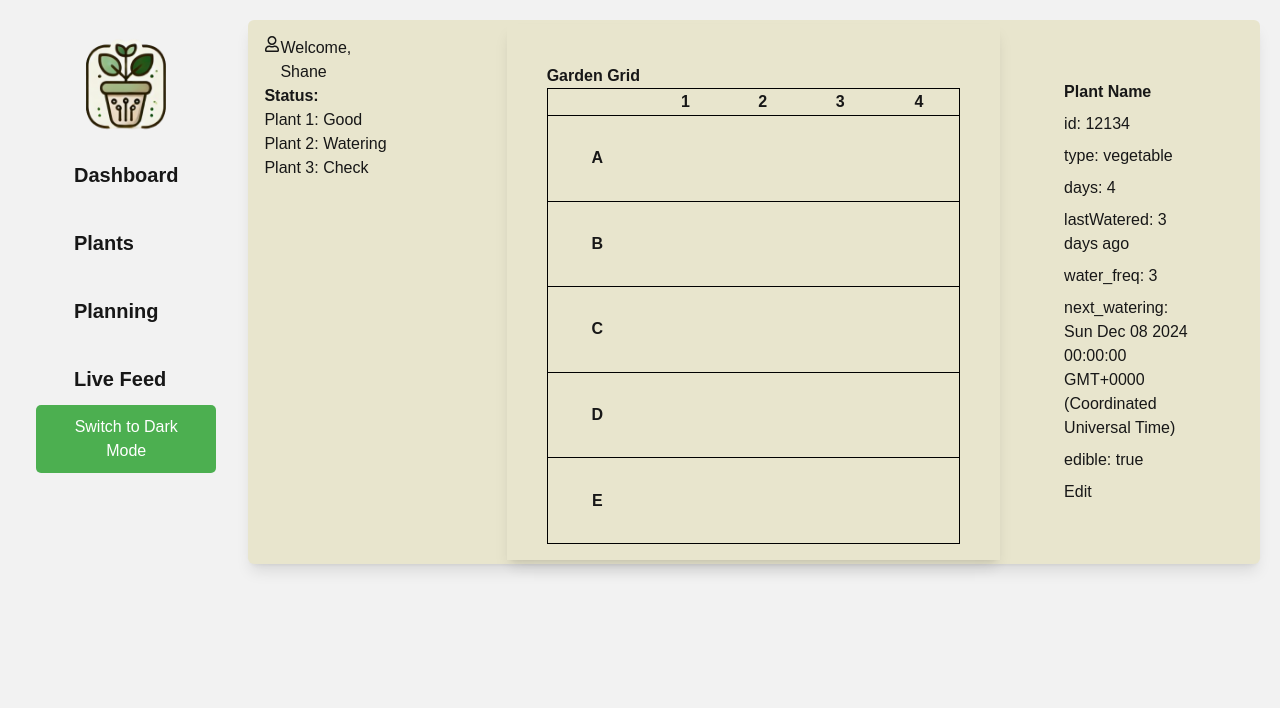
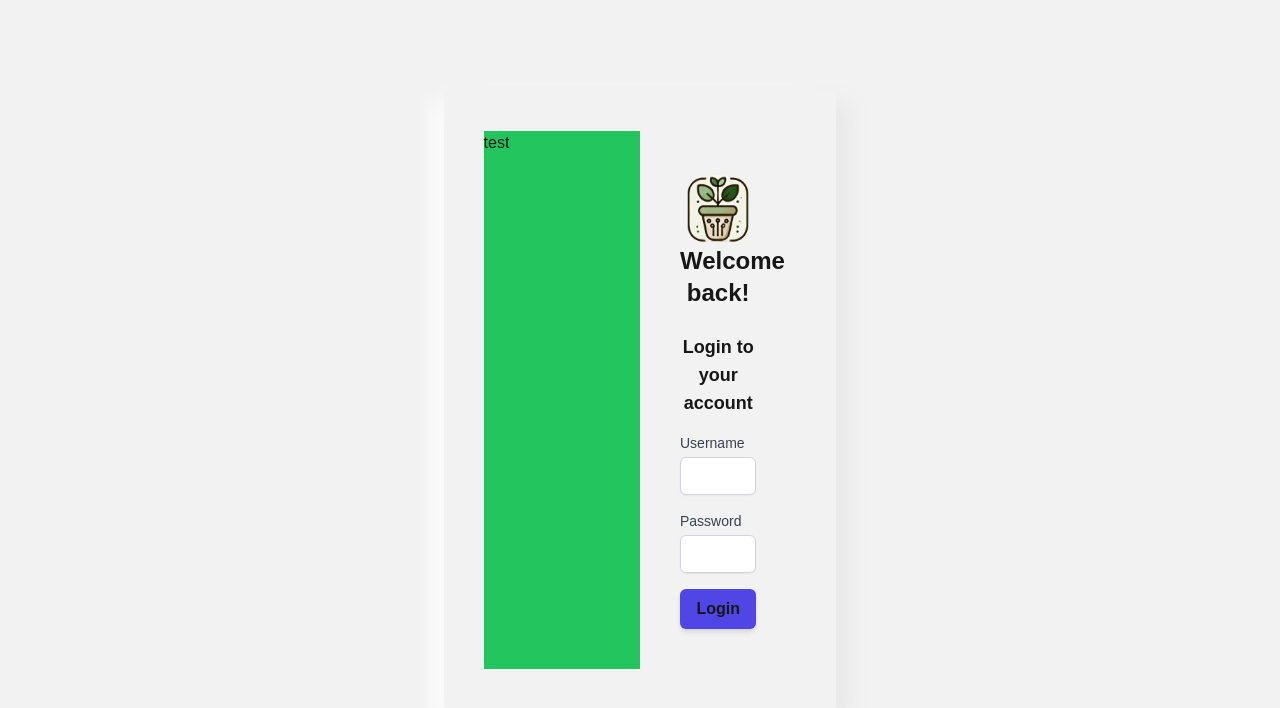
Before and after one commit to matsusht24/ProjectX, a Next.js app in the folder ProjectX-React/: page / in a window 1280 px wide. Shown: the top 708 px of the page. Built offline with nearby package versions, Linux system fonts and the light colour scheme.

Commit message:
creating login page

```diff
--- a/ProjectX-React/src/app/page.tsx
+++ b/ProjectX-React/src/app/page.tsx
@@ -1,7 +1,8 @@
+"use client";
 import { FaRegUser } from "react-icons/fa";
-import PlantCard from "./ui/PlantInfoCard";
-import PlantGrid from "./ui/PlantGrid";
+import { useState } from "react";
 import NavBar from "./ui/NavBar";
+import UserLogin from "./ui/UserLogin";
 
 export interface user {
   name: string;
@@ -13,46 +14,21 @@ export const user = {
   img: FaRegUser,
 };
 
-const plants = [
-  { status: "Good", number: 1 },
-  { status: "Watering", number: 2 },
-  { status: "Check", number: 3 },
-];
 export default function Home() {
+  const [username, setUsername] = useState<string>("");
+  const [password, setPassword] = useState<string>("");
+
+  const handleSubmit = (e: React.FormEvent) => {
+    e.preventDefault();
+    // Handle login logic here
+    console.log("Username:", username);
+    console.log("Password:", password);
+  };
+
   return (
-    <div className="fixed  w-screen h-screen">
-      <div className="flex flex-row m-5 ">
-        <NavBar />
-        <div className="flex flex-row  bg-beige-foreground max-h-full  rounded-md shadow-lg  ">
-          <div className="  p-3 w-1/4 m-1 ">
-            <div className="flex justify-start">
-              <FaRegUser />
-              <div className="flex-col">
-                <p>Welcome, </p>
-                <p>{user.name}</p>
-              </div>
-            </div>
-            <div className="plant info">
-              <strong>Status:</strong>
-              <ul>
-                {plants.map((plant) => (
-                  <li
-                    key={plant.number}
-                  >{`Plant ${plant.number}: ${plant.status}`}</li>
-                ))}
-              </ul>
-            </div>
-          </div>
-          <div className=" p-10 w-1/2 m-1 shadow-lg">
-            <strong>Garden Grid</strong>
-            <div className="h-full">
-              <PlantGrid />
-            </div>
-          </div>
-          <div className=" p-10 w-1/4 m-1 ">
-            <PlantCard />
-          </div>
-        </div>
+    <div className="flex justify-center items-center w-full h-screen">
+      <div className=" flex p-10">
+        <UserLogin />
       </div>
     </div>
   );
--- /dev/null
+++ b/ProjectX-React/src/app/ui/UserLogin.tsx
@@ -0,0 +1,79 @@
+import React, { useState } from "react";
+import Image from "next/image";
+const UserLogin: React.FC = () => {
+  const [username, setUsername] = useState("");
+  const [password, setPassword] = useState("");
+
+  const handleSubmit = (e: React.FormEvent) => {
+    e.preventDefault();
+    // Handle login logic here
+    console.log("Username:", username);
+    console.log("Password:", password);
+  };
+
+  return (
+    <div className="flex justify-center items-center w-full h-screen">
+      <div className="card flex p-10">
+        <div className="w-full bg-green-500">test</div>
+        <div className="p-10 w-1/2">
+          <a href="/">
+            <Image
+              alt="Logo"
+              width={100}
+              height={100}
+              src="/update_logo.png"
+              className=""
+              role="button"
+            />
+          </a>
+          <h2 className="text-2xl font-bold mb-6 text-center">Welcome back!</h2>
+          <h3 className="text-lg font-semibold mb-4 text-center">
+            Login to your account
+          </h3>
+          <form onSubmit={handleSubmit} className="flex flex-col space-y-4">
+            <div>
+              <label
+                htmlFor="username"
+                className="block text-sm font-medium text-gray-700"
+              >
+                Username
+              </label>
+              <input
+                type="text"
+                id="username"
+                value={username}
+                onChange={(e) => setUsername(e.target.value)}
+                className="mt-1 block w-full px-3 py-2 border border-gray-300 rounded-md shadow-sm focus:outline-none focus:ring-indigo-500 focus:border-indigo-500 sm:text-sm"
+                required
+              />
+            </div>
+            <div>
+              <label
+                htmlFor="password"
+                className="block text-sm font-medium text-gray-700"
+              >
+                Password
+              </label>
+              <input
+                type="password"
+                id="password"
+                value={password}
+                onChange={(e) => setPassword(e.target.value)}
+                className="mt-1 block w-full px-3 py-2 border border-gray-300 rounded-md shadow-sm focus:outline-none focus:ring-indigo-500 focus:border-indigo-500 sm:text-sm"
+                required
+              />
+            </div>
+            <button
+              type="submit"
+              className="w-full py-2 px-4 bg-indigo-600 text-white font-semibold rounded-md shadow-md hover:bg-indigo-700 focus:outline-none focus:ring-2 focus:ring-indigo-500"
+            >
+              Login
+            </button>
+          </form>
+        </div>
+      </div>
+    </div>
+  );
+};
+
+export default UserLogin;
```
